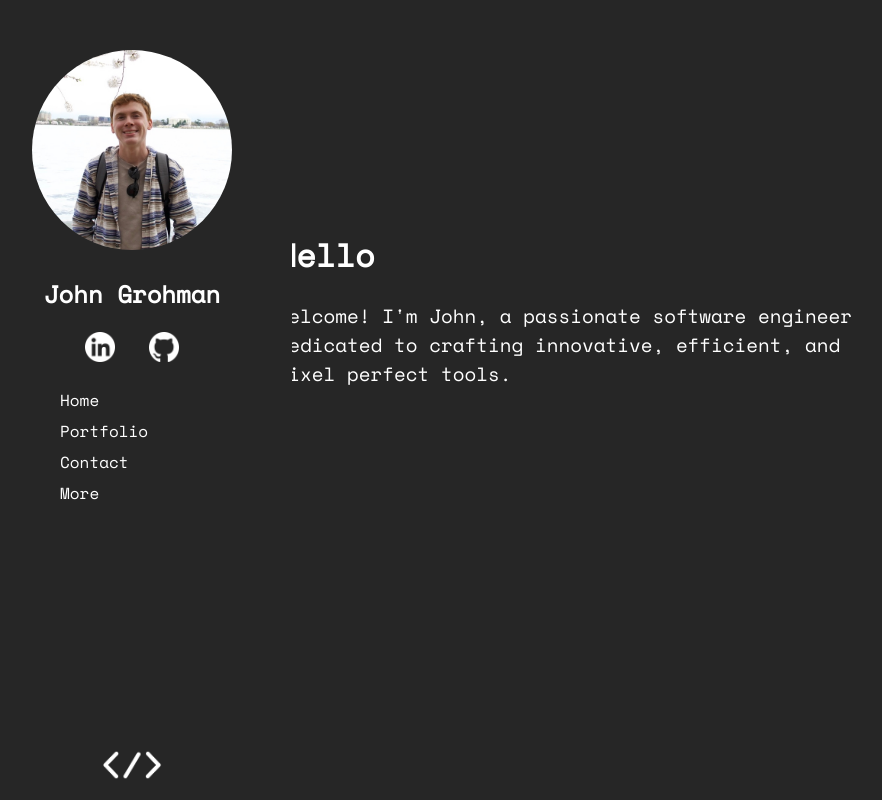
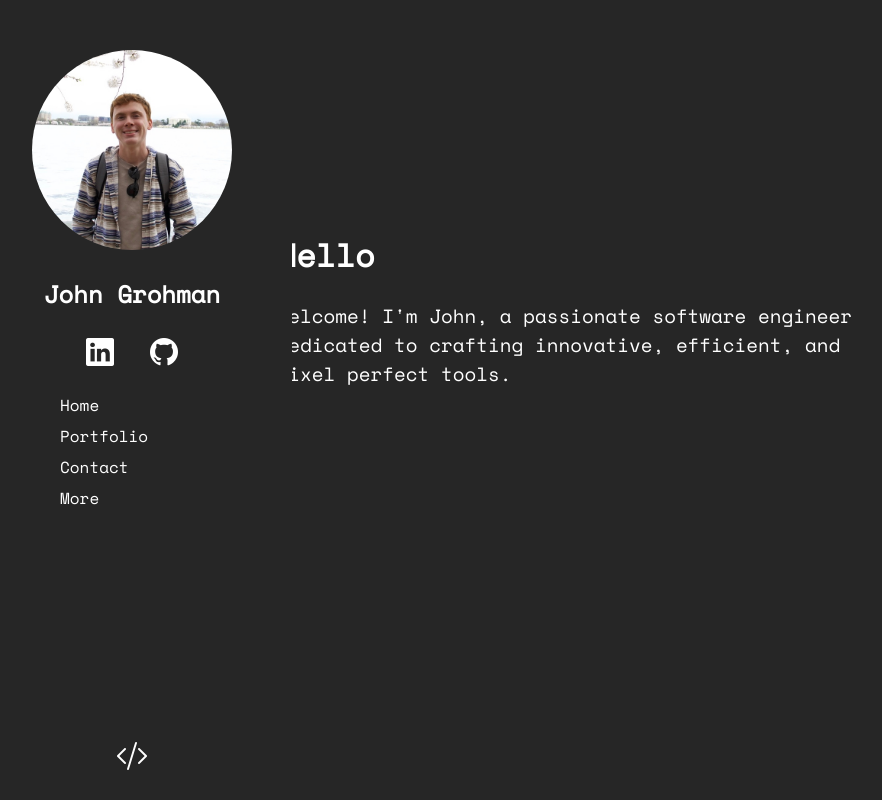
Before and after one commit to johngrohman/portfolio-website, a React (Create React App) app: page / in a window 1280 px wide. Shown: the top 800 px of the page, without its empty margins (220-1102 px from the left). Built offline with nearby package versions, Linux system fonts and the light colour scheme.

Commit message:
Added Bootstrap. Bootstrap Icons. Switched out icons on sidebar.

```diff
--- a/package.json
+++ b/package.json
@@ -13,6 +13,8 @@
     "@types/react": "^18.2.46",
     "@types/react-dom": "^18.2.18",
     "@typescript-eslint/eslint-plugin": "^5.62.0",
+    "bootstrap": "^5.3.3",
+    "bootstrap-icons": "^1.11.3",
     "devicons-react": "^1.3.0",
     "fix": "^0.0.3",
     "postcss": "^8.4.38",
--- a/src/Components/Navigation/Sidebar/Sidebar.scss
+++ b/src/Components/Navigation/Sidebar/Sidebar.scss
@@ -63,11 +63,17 @@
         margin-right: auto;
     }
 
-    #code {
-        width: 60px;
+    .code {
+        color: white;
+        font-size: 2em;
         position: fixed;
         bottom: 20px;
         transform: translate(-50%, 0);
+    }
+
+    .bi {
+        color: white;
+        font-size: 1.75em;
     }
 }
 
--- a/src/Components/Navigation/Sidebar/index.tsx
+++ b/src/Components/Navigation/Sidebar/index.tsx
@@ -1,6 +1,7 @@
 import React from 'react';
 import { SidebarData } from '../../../Data/SidebarData.js';
 import './Sidebar.scss';
+import 'bootstrap-icons/font/bootstrap-icons.css';
 
 function Sidebar() {
     return (
@@ -8,8 +9,12 @@ function Sidebar() {
             <img src={require('../../../assets/images/profile.jpg')} alt='profile' id='profile-picture'/>
             <h2 className='title'>John Grohman</h2>
             <div id='container'>
-                <a href='https://www.linkedin.com/in/johngrohman/' target='_blank' rel='noreferrer'><img src={require('../../../assets/images/linkedin_logo_icon_white.png')} alt='linkedin' /></a>
-                <a href='https://github.com/johngrohman' target='_blank' rel='noreferrer'><img src={require('../../../assets/images/github_logo_icon_white.png')} alt='github' /></a>
+                <a href='https://www.linkedin.com/in/johngrohman/' target='_blank' rel='noreferrer'>
+                    <i className="bi bi-linkedin"></i>
+                </a>
+                <a href='https://github.com/johngrohman' target='_blank' rel='noreferrer'>
+                    <i className="bi bi-github"></i>
+                </a>
             </div>
             <ul className='SidebarNav'>
                 {SidebarData.map((val, key) => {
@@ -26,7 +31,7 @@ function Sidebar() {
                     );
                 })}
             </ul>
-            <a href='https://github.com/johngrohman/Portfolio-Website' target='_blank' rel='noreferrer'><img src={require('../../../assets/images/code_white.png')} alt='code' id='code'/></a>
+            <a href='https://github.com/johngrohman/Portfolio-Website' target='_blank' rel='noreferrer'><i className="code bi-code-slash"></i></a>
         </div>
     );
 }
--- a/src/index.scss
+++ b/src/index.scss
@@ -27,7 +27,7 @@
   }
 }
 
-/* @media screen and (max-width: 500px) {
+@media screen and (max-width: 500px) {
 
   html, body, #root, .app {
     margin: 0;
@@ -59,4 +59,4 @@
     display: none;
   }
 
-} */
+}
```
Also changed, not shown: 1 other file (tests, documents, lock files or other folders).
